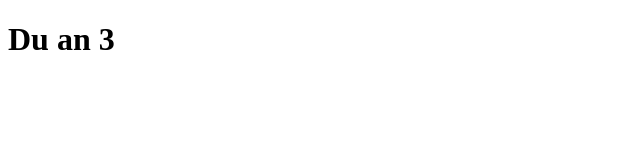
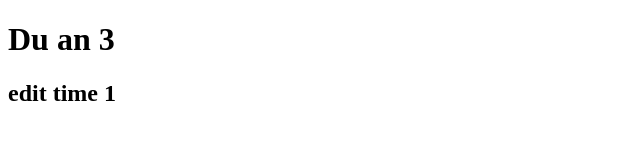
Before and after one commit to truongspkt62/duan3, a plain HTML site: page index.html in a window 1280 px wide. Shown: the whole page, without its empty margins (0-640 px from the left). Drawn offline with Linux system fonts and the light colour scheme.

Commit message:
2nd commit

```diff
--- a/index.html
+++ b/index.html
@@ -7,5 +7,6 @@
   </head>
   <body>
     <h1>Du an 3</h1>
+    <h2>edit time 1</h2>
   </body>
 </html>
```
